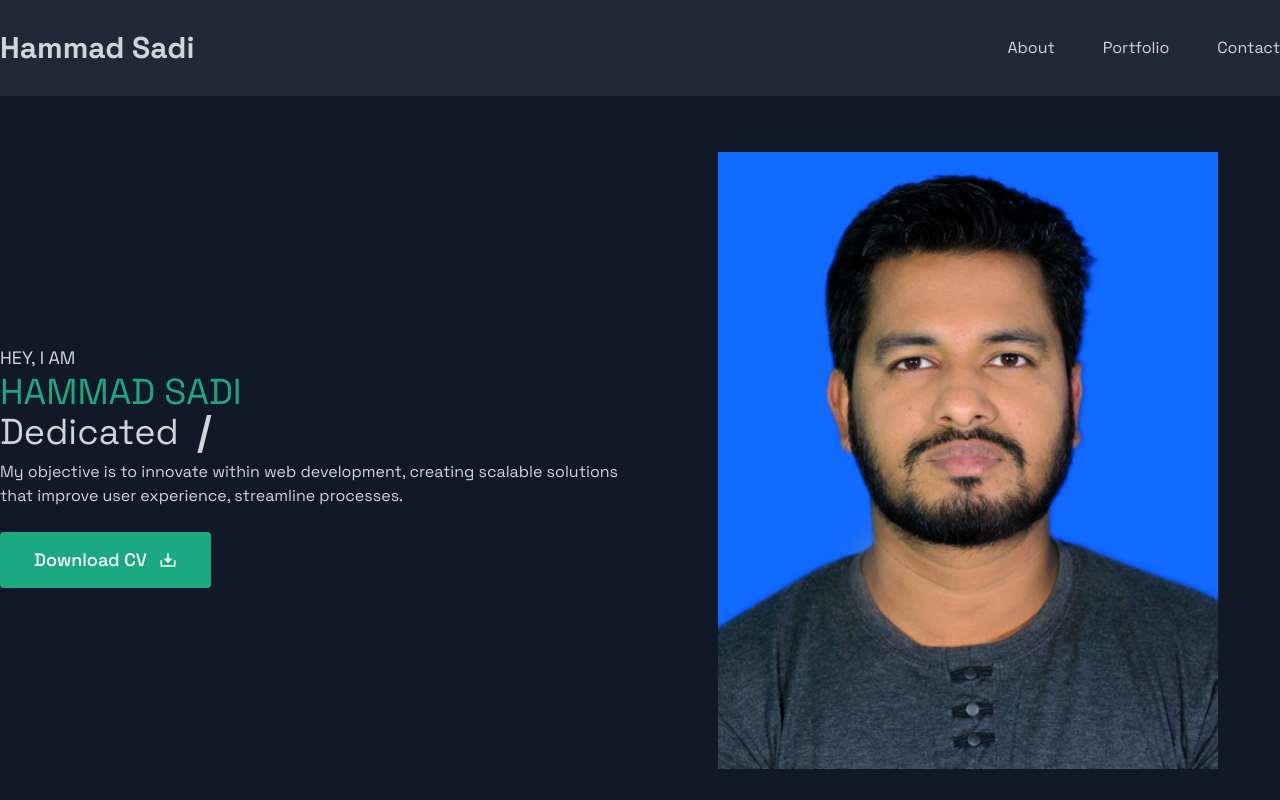
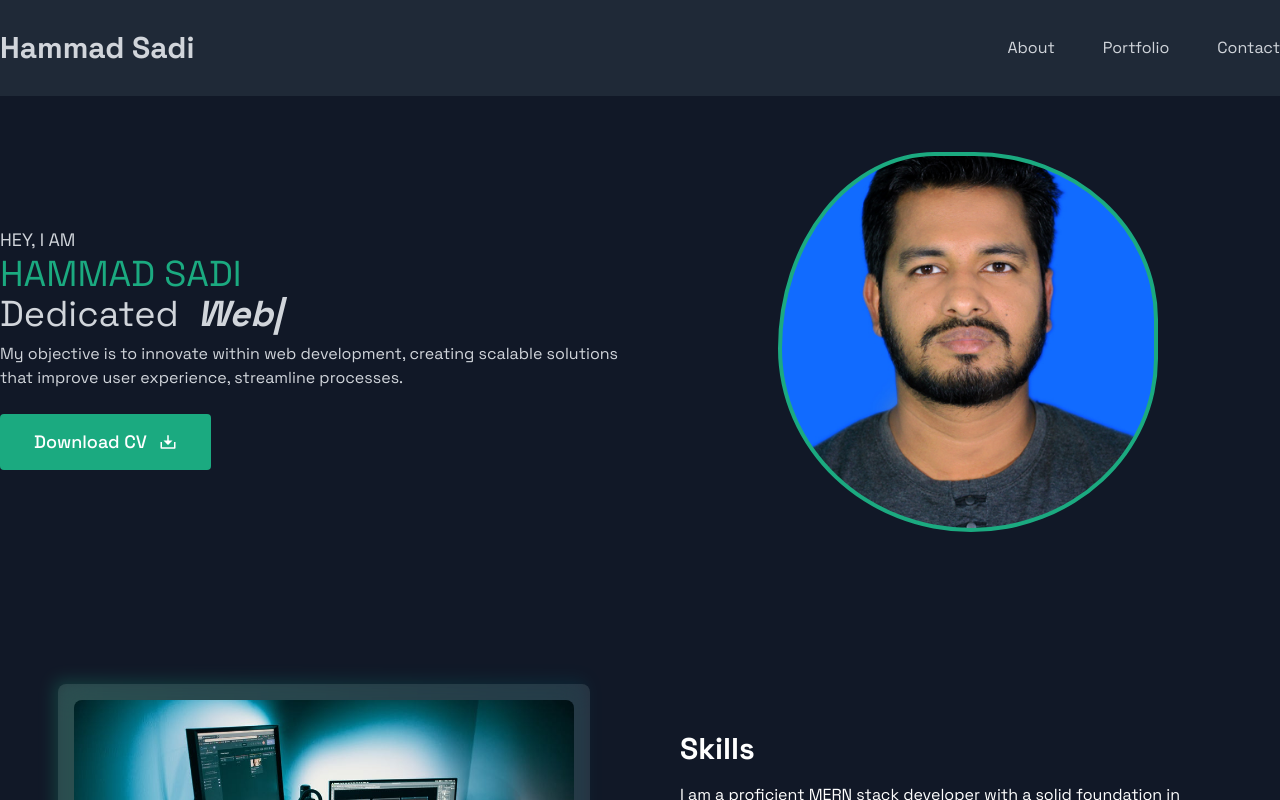
Before and after one commit to hammadsadi/hamma-saadi, a React (Vite) app: page / in a window 1280 px wide. Shown: the top 800 px of the page. Built offline with nearby package versions, Linux system fonts and the light colour scheme.

Commit message:
Update hero image animation

```diff
--- a/src/components/About/About.jsx
+++ b/src/components/About/About.jsx
@@ -6,7 +6,6 @@ import { RiTailwindCssFill } from "react-icons/ri";
 import { BsBootstrapFill } from "react-icons/bs";
 import { SiNextdotjs } from "react-icons/si";
 import { IoLogoFirebase } from "react-icons/io5";
-import { FaGithub } from "react-icons/fa";
 import { FaGitAlt } from "react-icons/fa";
 
 import aboutComputer from "../../assets/images/about_computer.jpg";
--- a/src/components/Contact/Contact.jsx
+++ b/src/components/Contact/Contact.jsx
@@ -4,7 +4,7 @@ import { FaLinkedin, FaFacebook, FaGithub } from "react-icons/fa";
 const Contact = () => {
   return (
     <div>
-      <section className="">
+      <section className="" id="contact">
         <div className="mx-auto max-w-screen-lg text-white rounded-lg px-4 py-16 sm:px-6 lg:px-8">
           <div className="grid grid-cols-1 place-items-center gap-x-16 gap-y-8 md:grid-cols-5">
             <div className="md:col-span-2 flex flex-row flex-wrap gap-10 md:gap-0  md:flex-col  lg:py-12 w-full text-center md:space-y-8">
--- a/src/components/Hero/Hero.jsx
+++ b/src/components/Hero/Hero.jsx
@@ -48,7 +48,18 @@ const Hero = () => {
           </a>
         </div>
       </div>
-      <img src={profileImage} className="w-[300px] md:w-[500px]" alt="" />
+      {/* <div
+        className="w-[250px] md:w-[300px] border-4 border-[#1BAA80] rotate-12
+"
+      >
+        <img src={profileImage} className="p-2 -rotate-12" alt="" />
+      </div> */}
+      <div
+        className="blb-image border-4 border-[#1BAA80]
+"
+      >
+        {/* <img src={profileImage} className="p-2 -rotate-12" alt="" /> */}
+      </div>
     </div>
   );
 };
--- a/src/index.css
+++ b/src/index.css
@@ -15,3 +15,25 @@ h2 {
 p {
   @apply text-sm md:text-base;
 }
+
+.blb-image {
+  background-image: url("./assets/images/hammad.jpg");
+  width: 380px;
+  height: 380px;
+  background-size: cover;
+  background-position: center center;
+  /* margin: 20px; */
+  box-shadow: 0 5px 5px 5px rgba(13, 110, 0 253, 0.1);
+  animation: animate 5s ease-in-out infinite;
+  transition: all 1s ease-in-out;
+}
+
+@keyframes animate {
+  0%,
+  100% {
+    border-radius: 60% 40% 30% 70% / 60% 30% 70% 40%;
+  }
+  50% {
+    border-radius: 30% 60% 70% 40% / 50% 60% 30% 60%;
+  }
+}
```
